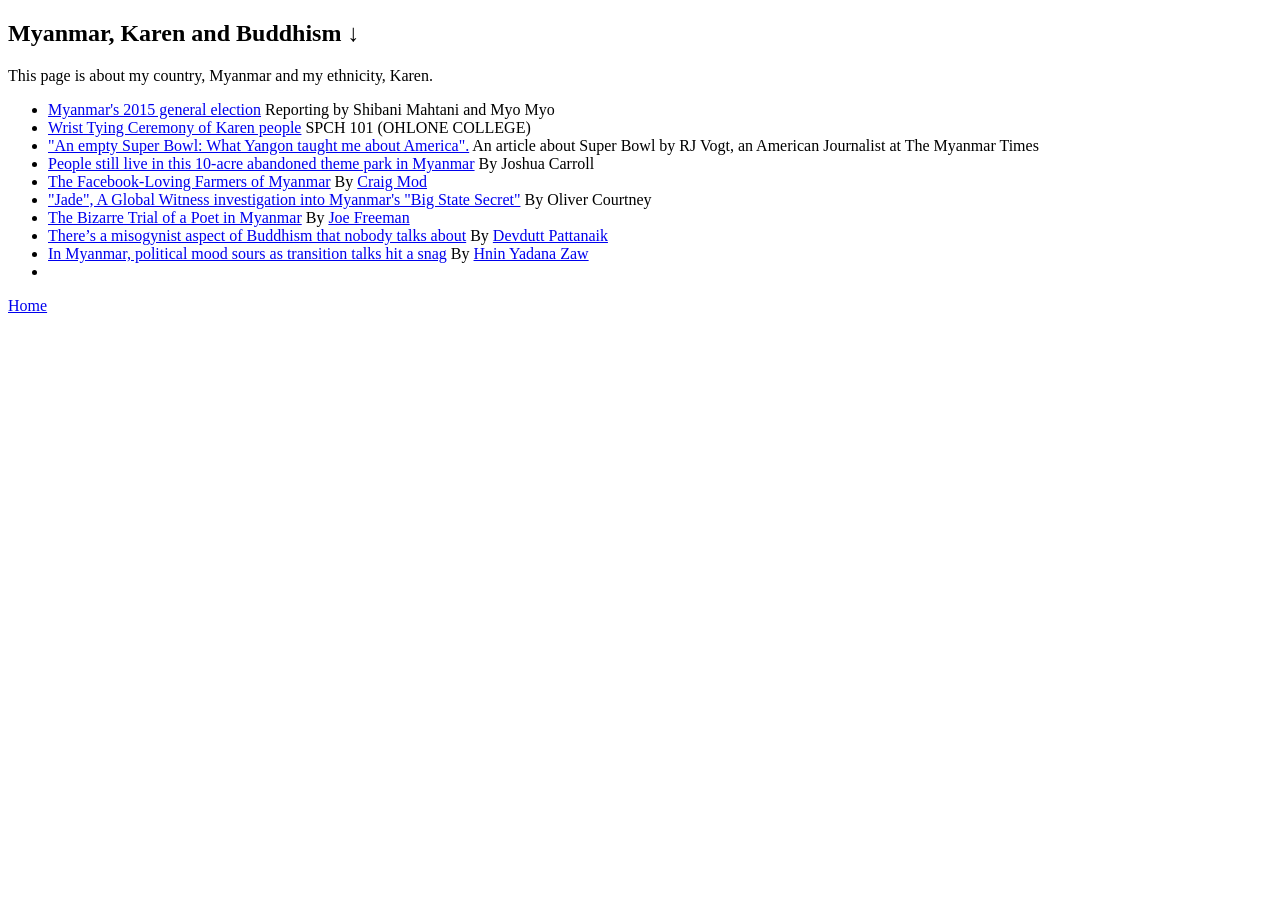
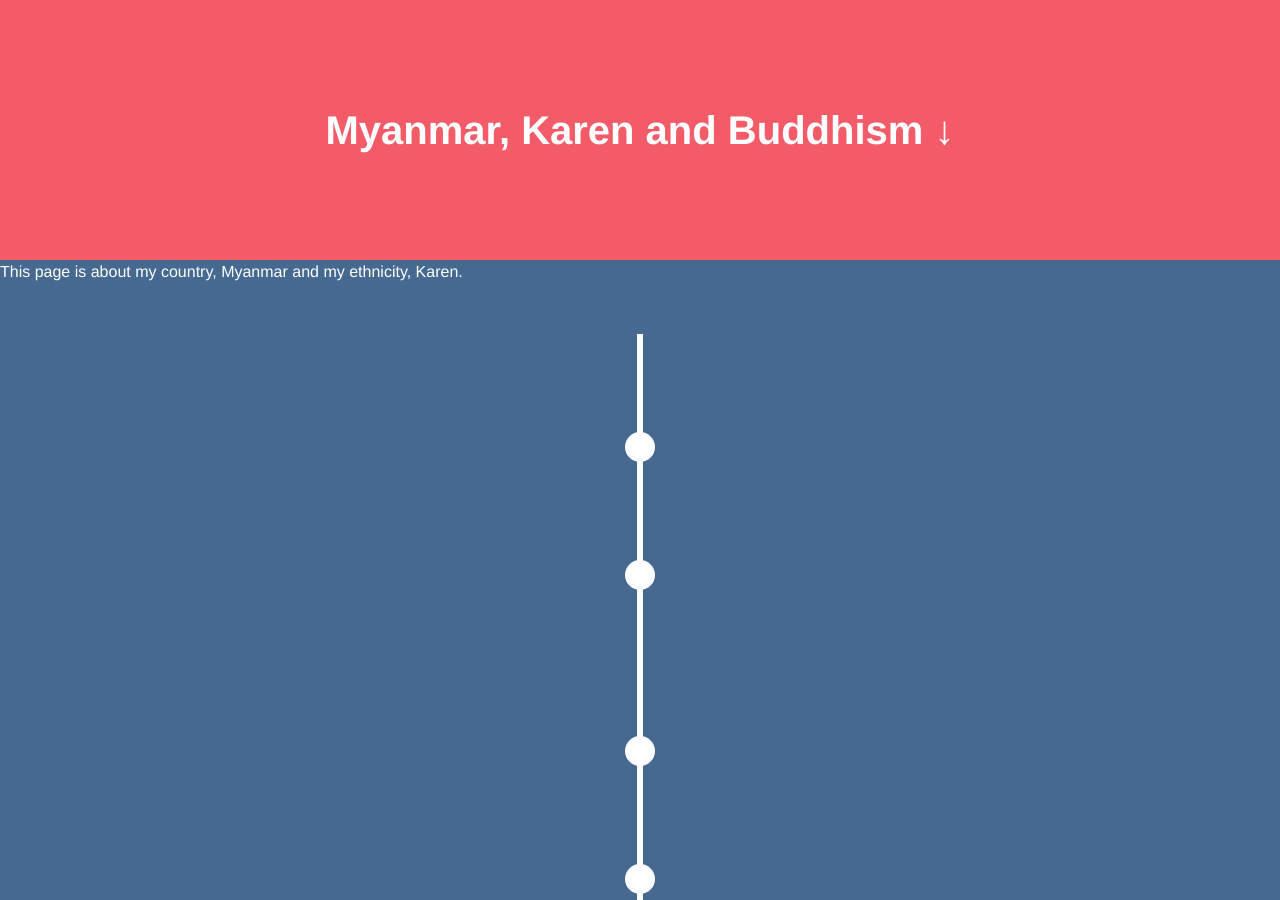
Before and after one commit to sawthinkar/sawthinkar.github.io, a Jekyll site: the page whereIamfrom/index.html, which Jekyll copies as it is, in a window 1280 px wide and 900 px high. Built offline with Jekyll 4.4.1, drawn with Linux system fonts in a browser that asks for light colours.

Commit message:
Update index.html

```diff
--- a/whereIamfrom/index.html
+++ b/whereIamfrom/index.html
@@ -1,7 +1,7 @@
 <!DOCTYPE HTML>
 <html>
 <head>
-    <link rel="stylesheet" type="text/css" href="whereIamfrom/main.css">
+    <link rel="stylesheet" type="text/css" href="main.css">
 <title>
 Myanmar, Karen and Buddhism
 </title>
```
